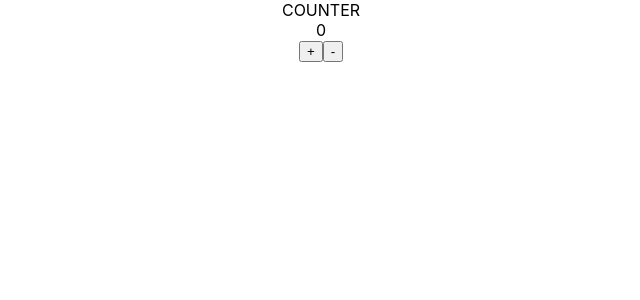
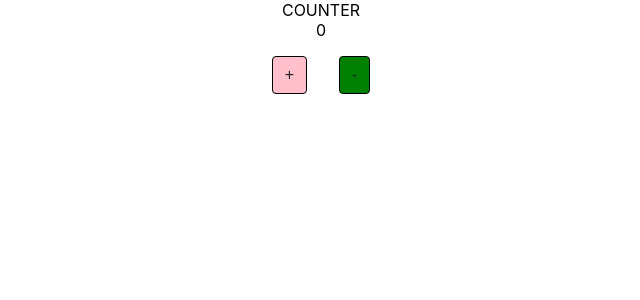
Before and after one commit to Combatd/react-start-practice, a React (Create React App) app in the folder sea_react/: page / in a window 1280 px wide. Shown: the top 300 px of the page, without its empty margins (319-959 px from the left). Built offline with nearby package versions, Linux system fonts and the light colour scheme.

Commit message:
Render Button component with children and props

```diff
--- a/sea_react/src/App.js
+++ b/sea_react/src/App.js
@@ -21,8 +21,8 @@ function App() {
     <div className="App">
       <div>COUNTER</div>
       <div className={ (count < 0) ? 'red' : ''}>{count}</div>
-      <button onClick={ addToCount }>+</button>
-      <button onClick={ subtractFromCount }>-</button>
+      <Button color='pink'>+</Button>
+      <Button color='green'>-</Button>
     </div>
   );
 }
--- a/sea_react/src/components/Button/index.js
+++ b/sea_react/src/components/Button/index.js
@@ -1,11 +1,13 @@
 import React from 'react';
 import './style.css'
 
-function Button() {
+function Button(props) {
+    console.log(props);
+    const { children, color } = props;
     return (
         <React.Fragment>
-            <button>
-                I am a Button
+            <button className={`btn ${color}`}>
+                {children}
             </button>
         </React.Fragment>
     )
--- a/sea_react/src/components/Button/style.css
+++ b/sea_react/src/components/Button/style.css
@@ -0,0 +1,27 @@
+.btn {
+    display: inline-block;
+    font-weight: 400;
+    color: #212529;
+    text-align: center;
+    vertical-align: middle;
+    -webkit-user-select: none;
+    -moz-user-select: none;
+    -ms-user-select: none;
+    user-select: none;
+    background-color: transparent;
+    border: 1px solid black;
+    padding: .375rem .75rem;
+    font-size: 1rem;
+    line-height: 1.5;
+    border-radius: .25rem;
+    transition: color .15s ease-in-out,background-color .15s ease-in-out,border-color .15s ease-in-out,box-shadow .15s ease-in-out;
+    margin: 1em;
+}
+
+.pink {
+    background-color: pink;
+}
+
+.green {
+    background-color: green;
+}
```
